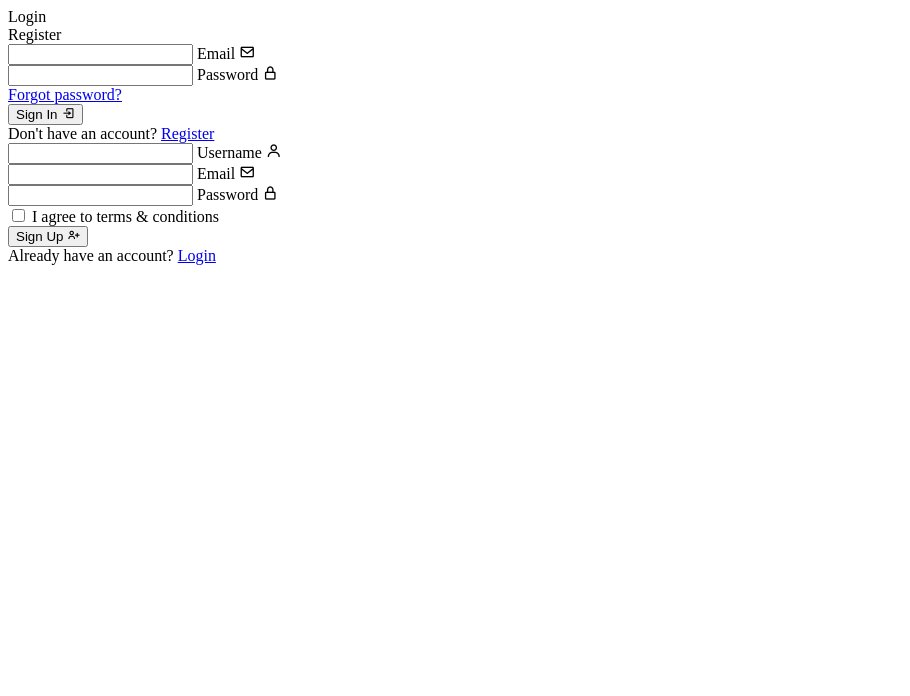
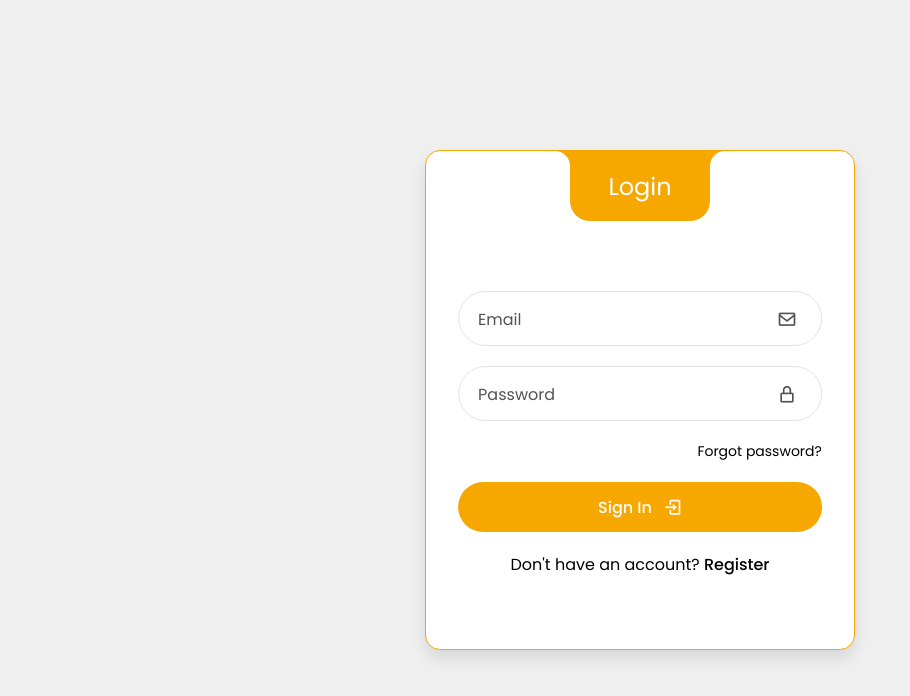
Before and after one commit to TheBorzDev/SiteWeb2, a plain HTML site: page page1.html in a window 1280 px wide. Shown: the whole page, without its empty margins (0-910 px from the left). Drawn offline with nearby package versions, Linux system fonts and the light colour scheme.

Commit message:
Add files via upload

```diff
--- a/page1.html
+++ b/page1.html
@@ -6,7 +6,7 @@
     <!-- BOXICONS -->
     <link href='https://unpkg.com/boxicons@2.1.4/css/boxicons.min.css' rel='stylesheet'>
     <!-- CSS -->
-    <link rel="stylesheet" href="css">
+    <link rel="stylesheet" href="styles.css">
     <title>Login & Register</title>
 </head>
 <body>
--- /dev/null
+++ b/styles.css
@@ -0,0 +1,212 @@
+/* IMPORT FONT */
+@import url('https://fonts.googleapis.com/css2?family=Poppins:ital,wght@0,100;0,200;0,300;0,400;0,500;0,600;0,700;0,800;0,900;1,100;1,200;1,300;1,400;1,500;1,600;1,700;1,800;1,900&display=swap');
+
+/* COLOR VARIABLES */
+:root {
+    --primary-color: #f7a800;
+    --secondary-color: #535354;
+    --background-color: #EFEFEF;
+    --shadow-color: rgba(0, 0, 0, 0.1);
+    --white-color: #FFF;
+    --black-color: #000;
+    --input-border-color: #E3E4E6;
+    --transition-3s: 0.3s;
+}
+
+/* GLOBAL STYLES */
+*{
+    margin: 0;
+    padding: 0;
+    box-sizing: border-box;
+    font-family: 'Poppins', sans-serif;
+}
+
+/* REUSABLE ELEMENTS */
+a{
+    text-decoration: none;
+    color: var(--black-color);
+    transition: var(--transition-3s);
+}
+a:hover{
+    text-decoration: underline;
+}
+
+body{
+    display: flex;
+    justify-content: center;
+    align-items: center;
+    height: 100vh;
+    background-color: var(--background-color);
+}
+
+/* WRAPPER */
+.wrapper{
+    position: relative;
+    width: 430px;
+    height: 500px;
+    background-color: var(--white-color);
+    border-radius: 15px;
+    padding: 120px 32px 64px;
+    border: 1px solid var(--primary-color);
+    box-shadow: 0 8px 15px var(--shadow-color);
+    transition: var(--transition-3s);
+    overflow: hidden;
+}
+/* FORM HEADER */
+.form-header{
+    position: absolute;
+    top: 0;
+    left: 50%;
+    transform: translateX(-50%);
+    display: flex;
+    align-items: center;
+    justify-content: center;
+    width: 140px;
+    height: 70px;
+    background-color: var(--primary-color);
+    border-radius: 0 0 20px 20px;
+}
+.form-header::before, .form-header::after{
+    content: "";
+    position: absolute;
+    top: 0;
+    width: 30px;
+    height: 30px;
+}
+.form-header::before{
+    left: -30px;
+    border-top-right-radius: 50%;
+    box-shadow: 15px 0 0 var(--primary-color);
+}
+.form-header::after{
+    right: -30px;
+    border-top-left-radius: 50%;
+    box-shadow: -15px 0 0 var(--primary-color);
+}
+/* TITLES */
+.titles{
+    position: relative;
+}
+.title-login, .title-register{
+    position: absolute;
+    top: 50%;
+    left: 50%;
+    transform: translate(-50%,-50%);
+    color: var(--white-color);
+    font-size: 24px;
+    transition: var(--transition-3s);
+}
+.title-register{
+    top: 50px;
+}
+
+/* FORMS */
+.login-form, .register-form{
+    position: absolute;
+    left: 50%;
+    transform: translateX(-50%);
+    width: 85%;
+    transition: var(--transition-3s);
+}
+.register-form{
+    left: 150%;
+}
+
+/* INPUT FIELDS */
+.input-box{
+    position: relative;
+    display: flex;
+    flex-direction: column;
+    margin: 20px 0;
+}
+.input-field{
+    width: 100%;
+    height: 55px;
+    font-size: 16px;
+    background: transparent;
+    color: var(--black-color);
+    padding: 0 20px;
+    border: 1px solid var(--input-border-color);
+    border-radius: 30px;
+    outline: none;
+    transition: var(--transition-3s);
+}
+.input-field:focus{
+    border: 1px solid var(--primary-color);
+}
+.label{
+    position: absolute;
+    top: 50%;
+    left: 20px;
+    transform: translateY(-50%);
+    color: var(--secondary-color);
+    transition: 0.2s;
+    cursor: text;
+}
+.input-field:focus ~ .label,
+.input-field:valid ~ .label{
+    top: 0;
+    font-size: 14px;
+    background-color: var(--white-color);
+    color: var(--primary-color);
+    padding: 0 10px;
+}
+.input-field:valid ~ .label{
+    color: var(--secondary-color);
+}
+.icon{
+    position: absolute;
+    top: 50%;
+    right: 25px;
+    transform: translateY(-50%);
+    font-size: 20px;
+    color: var(--secondary-color);
+}
+/* FORGOT PASSWORD & TERMS AND CONDITIONS */
+.form-cols{
+    display: flex;
+    justify-content: space-between;
+    font-size: 14px;
+}
+.col-1{
+    display: flex;
+    align-items: center;
+    gap: 6px;
+}
+/* SUBMIT BUTTON */
+.btn-submit{
+    display: flex;
+    align-items: center;
+    justify-content: center;
+    gap: 10px;
+    width: 100%;
+    height: 50px;
+    background-color: var(--primary-color);
+    color: var(--white-color);
+    font-size: 16px;
+    font-weight: 500;
+    border: none;
+    border-radius: 30px;
+    cursor: pointer;
+    transition: var(--transition-3s);
+}
+.btn-submit:hover{
+    gap: 15px;
+}
+.btn-submit i{
+    font-size: 20px;
+}
+/* SWITCH FORM */
+.switch-form{
+    text-align: center;
+}
+.switch-form a{
+    font-weight: 500;
+}
+
+/* RESPONSIVE STYLES */
+@media only screen and (max-width: 564px){
+    .wrapper{
+        margin: 20px;
+    }
+}
```
